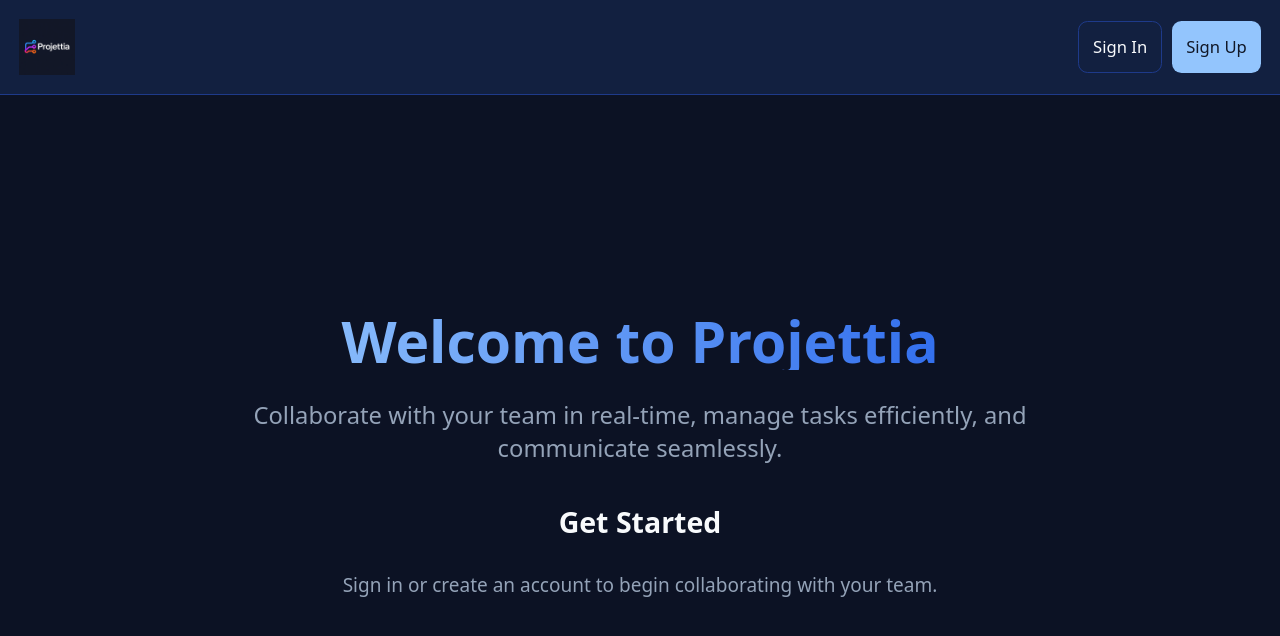
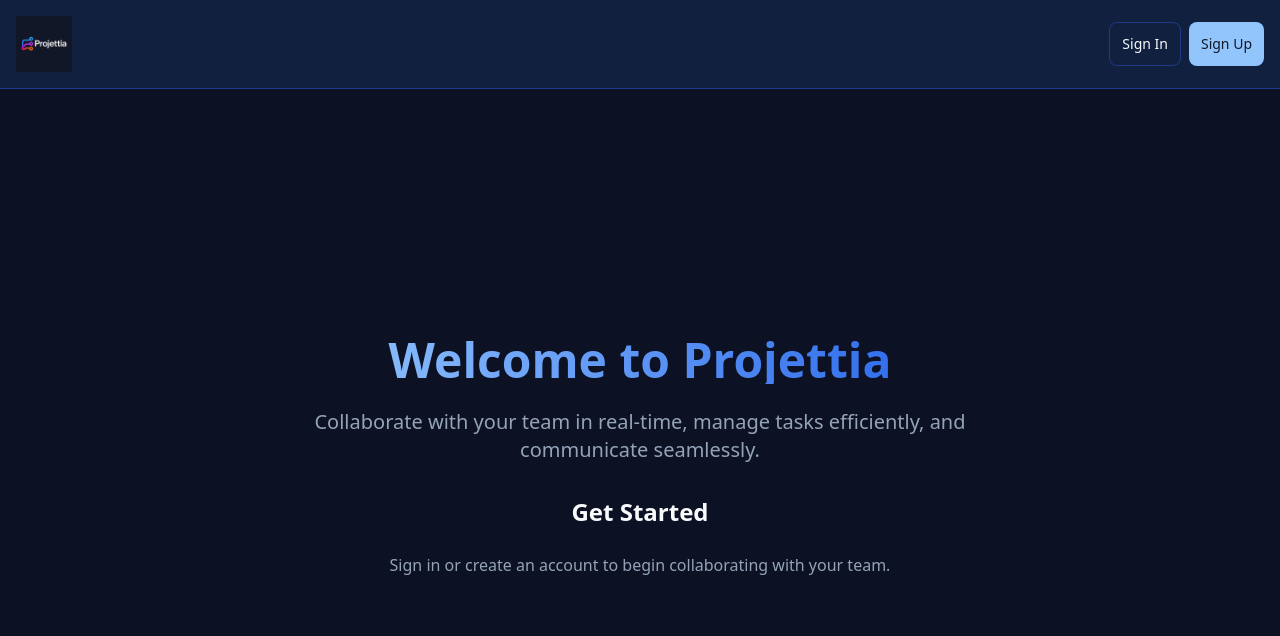
Before and after one commit to crisky94/projettia, a Next.js app: page / in a window 1280 px wide. Shown: the top 636 px of the page. Built offline with nearby package versions, Linux system fonts and the light colour scheme; no server answers.

Commit message:
refactor: improve global styles for consistent sizing and readability across devices

```diff
--- a/app/globals.css
+++ b/app/globals.css
@@ -69,32 +69,23 @@
   box-sizing: border-box;
 }
 
+/* Ensure consistent sizing across environments */
+*,
+*::before,
+*::after {
+  box-sizing: border-box;
+}
+
 html {
   /* Prevent iOS zoom on input focus */
   -webkit-text-size-adjust: 100%;
   /* Smooth scrolling */
   scroll-behavior: smooth;
-}
-
-/* Larger base font size on desktop to improve readability */
-@media (min-width: 768px) {
-  html {
-    font-size: 18px;
-  }
-}
-
-/* Further increase on large desktops */
-@media (min-width: 1024px) {
-  html {
-    font-size: 19px;
-  }
-}
-
-/* Extra-large screens get a slight bump */
-@media (min-width: 1536px) {
-  html {
-    font-size: 20px;
-  }
+  /* Consistent font size across all devices */
+  font-size: 16px;
+  /* Prevent zoom issues in production */
+  height: 100%;
+  min-height: 100%;
 }
 
 body {
@@ -107,6 +98,13 @@ body {
   /* Better font rendering */
   -webkit-font-smoothing: antialiased;
   -moz-osx-font-smoothing: grayscale;
+  /* Ensure consistent sizing in production */
+  min-height: 100vh;
+  min-height: 100dvh;
+  /* Prevent zoom issues */
+  zoom: 1;
+  -webkit-text-size-adjust: 100%;
+  -ms-text-size-adjust: 100%;
 }
 
 /* Mobile-first touch targets */
@@ -355,4 +353,55 @@ body {
     box-shadow: 0 0 0 3px rgba(var(--primary), 0.1);
     outline: none;
   }
+
+  /* Production-safe container sizing */
+  .container-safe {
+    width: 100%;
+    max-width: 100%;
+    margin-left: auto;
+    margin-right: auto;
+    padding-left: 1rem;
+    padding-right: 1rem;
+  }
+
+  @media (min-width: 640px) {
+    .container-safe {
+      max-width: 640px;
+    }
+  }
+
+  @media (min-width: 768px) {
+    .container-safe {
+      max-width: 768px;
+      padding-left: 1.5rem;
+      padding-right: 1.5rem;
+    }
+  }
+
+  @media (min-width: 1024px) {
+    .container-safe {
+      max-width: 1024px;
+    }
+  }
+
+  @media (min-width: 1280px) {
+    .container-safe {
+      max-width: 1280px;
+    }
+  }
+
+  @media (min-width: 1536px) {
+    .container-safe {
+      max-width: 1536px;
+    }
+  }
+
+  /* Force consistent sizing in production environments */
+  .production-safe {
+    transform: scale(1);
+    transform-origin: top left;
+    width: 100vw;
+    min-width: 100vw;
+    max-width: 100vw;
+  }
 }
```
